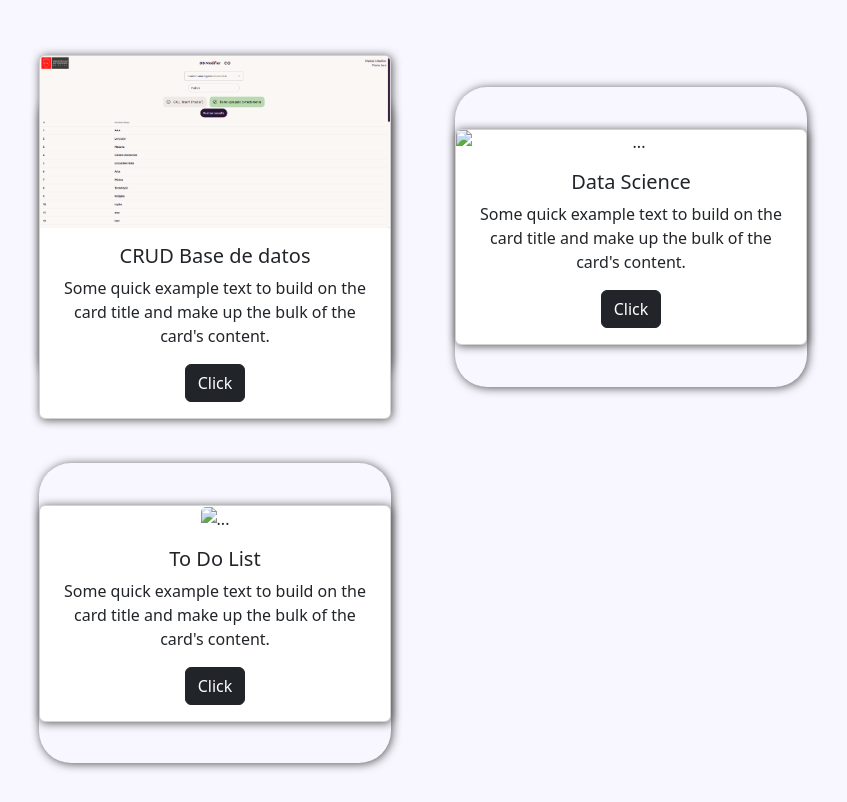
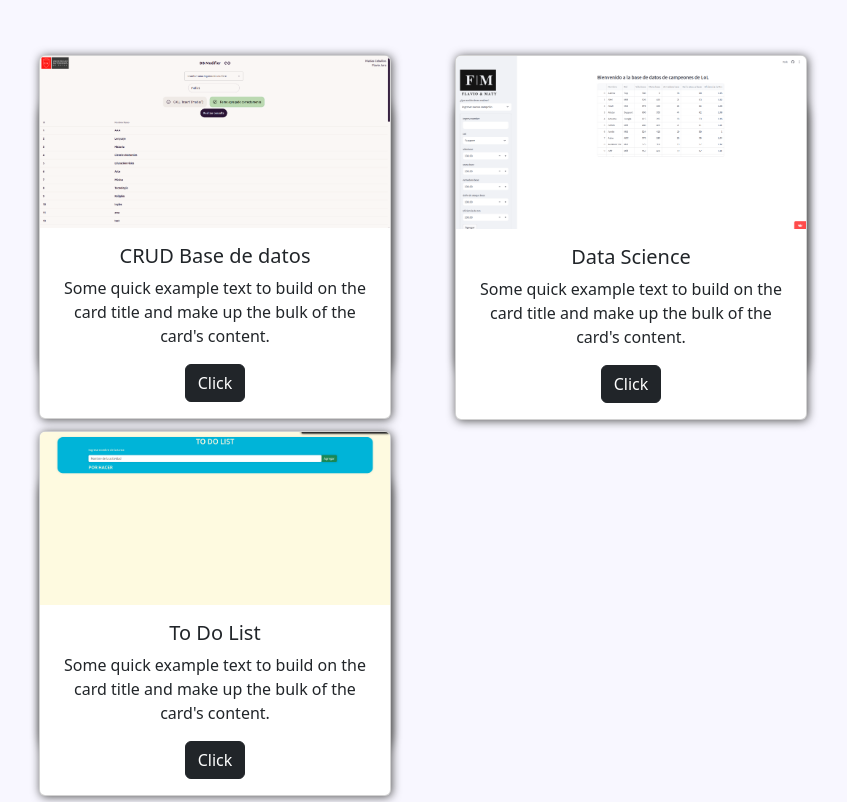
Before and after one commit to Matyplop/portafolio, a plain HTML site: page index.html in a window 1280 px wide. Shown: the part 638-1440 px from the top of the page, without its empty margins (217-1064 px from the left). Drawn offline with nearby package versions, Linux system fonts and the light colour scheme; the site is published under a folder, as on GitHub Pages, so addresses that start at the root find nothing.

Commit message:
solucion de que no se veian las imagenes

```diff
--- a/index.html
+++ b/index.html
@@ -104,7 +104,7 @@
 
 
                     <div class="card">
-                        <img src="/img/campeon.png" class="card-img-top" alt="...">
+                        <img src="img/campeon.png" class="card-img-top" alt="...">
                         <div class="card-body">
                           <h5 class="card-title">Data Science</h5>
                           <p class="card-text">Some quick example text to build on the card title and make up the bulk of the card's content.</p>
@@ -119,7 +119,7 @@
 
                     <div class="card">
                         <div class = "card_3">
-                            <img src="/img/todolist.png" class="card-img-top" alt="...">
+                            <img src="img/todolist.png" class="card-img-top" alt="...">
                         <div class="card-body">
                             <h5 class="card-title">To Do List</h5>
                             <p class="card-text">Some quick example text to build on the card title and make up the bulk of the card's content.</p>
```
